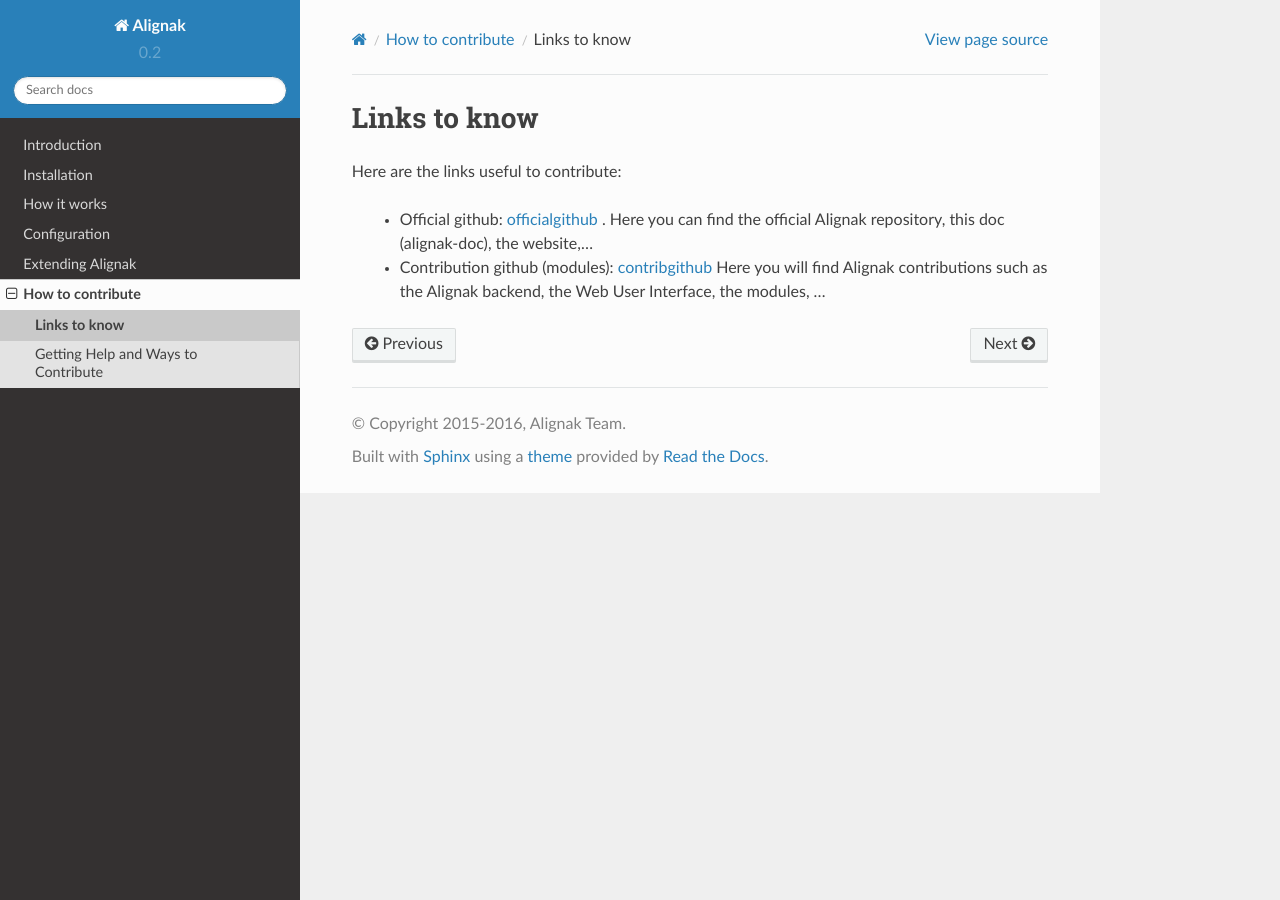
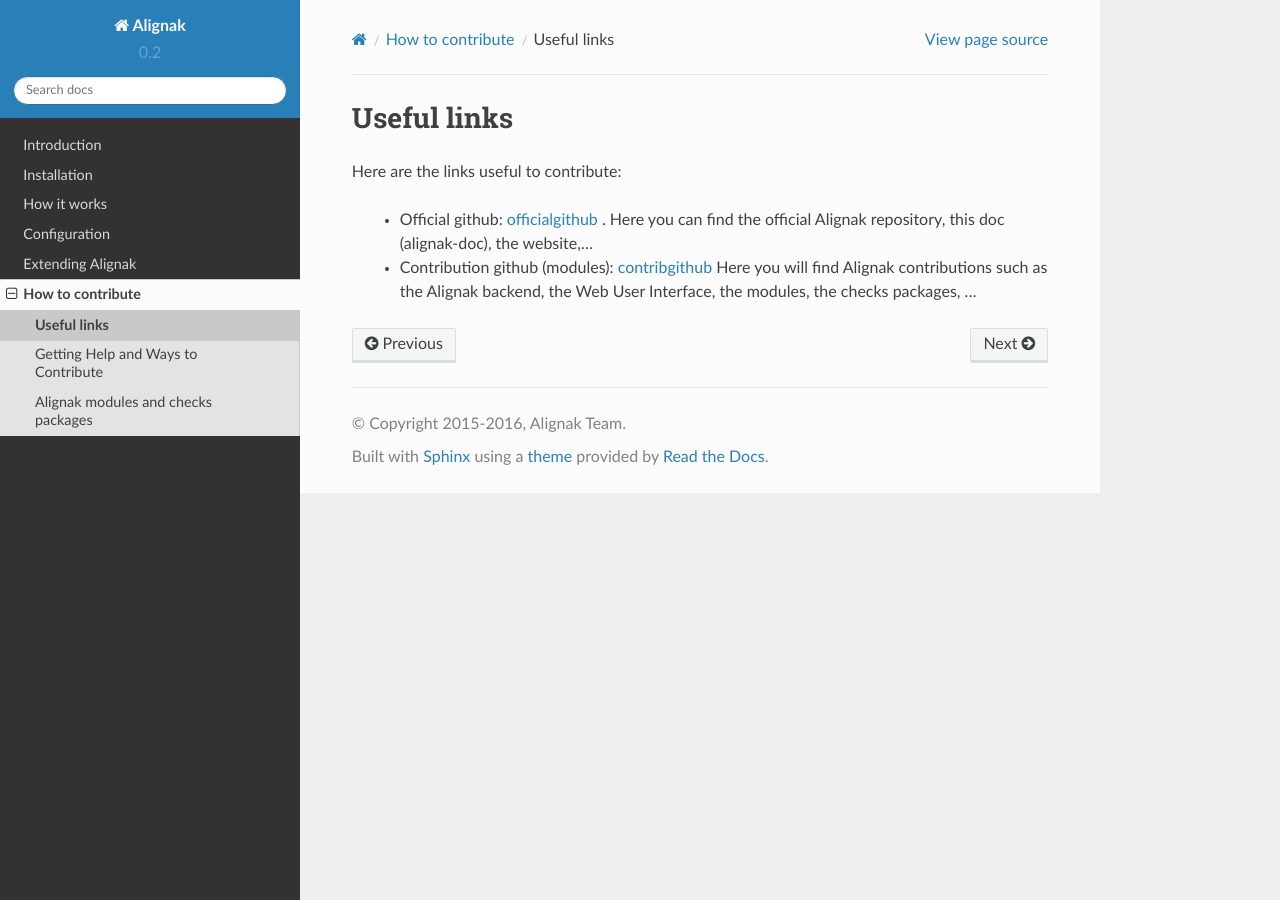
Before and after one commit to Alignak-monitoring/alignak-doc, a Sphinx documentation site: the page built from source/14_contributing/links-to-know.rst, in a window 1280 px wide. Built offline with Sphinx 7.4.7 and the Read the Docs theme 2.0.0, drawn with Linux system fonts in a browser that asks for light colours.

Commit message:
Update for example modules and checks

```diff
--- a/source/14_contributing/how-to-contribute.rst
+++ b/source/14_contributing/how-to-contribute.rst
@@ -125,7 +125,10 @@
 
 Run Alignak
 ~~~~~~~~~~~
-The *dev* directory of the repository includes several useful scripts to run Alignak daemons on your development platform. the scripts names are self explanatory.
+The *dev* directory of the repository includes several useful scripts to run Alignak daemons on your development platform. The scripts names are self explanatory.
+
+Installing Alignak and its default configuration will create an environement almost identical to the one you will find on your production server. See the `configuration`_ chapter for more information.
+With the default installation your have `init.d` scripts that will allow easy running Alignak...
 
 Run tests
 ~~~~~~~~~
--- a/source/14_contributing/index.rst
+++ b/source/14_contributing/index.rst
@@ -15,3 +15,4 @@
 
     links-to-know
     how-to-contribute
+    modules-and-checks-packages
--- a/source/14_contributing/links-to-know.rst
+++ b/source/14_contributing/links-to-know.rst
@@ -1,14 +1,14 @@
 .. _contributing/links-to-know:
 
-=============
-Links to know
-=============
+============
+Useful links
+============
 
 Here are the links useful to contribute:
 
     * Official github: officialgithub_ . Here you can find the official Alignak repository, this doc (alignak-doc), the website,...
 
-    * Contribution github (modules): contribgithub_ Here you will find Alignak contributions such as the Alignak backend, the Web User Interface, the modules, ...
+    * Contribution github (modules): contribgithub_ Here you will find Alignak contributions such as the Alignak backend, the Web User Interface, the modules, the checks packages, ...
 
 
 .. _officialgithub: https://github.com/Alignak-monitoring
```
Also changed, not shown: source/14_contributing/modules-and-checks-packages.rst (added, +51 -0 lines).
